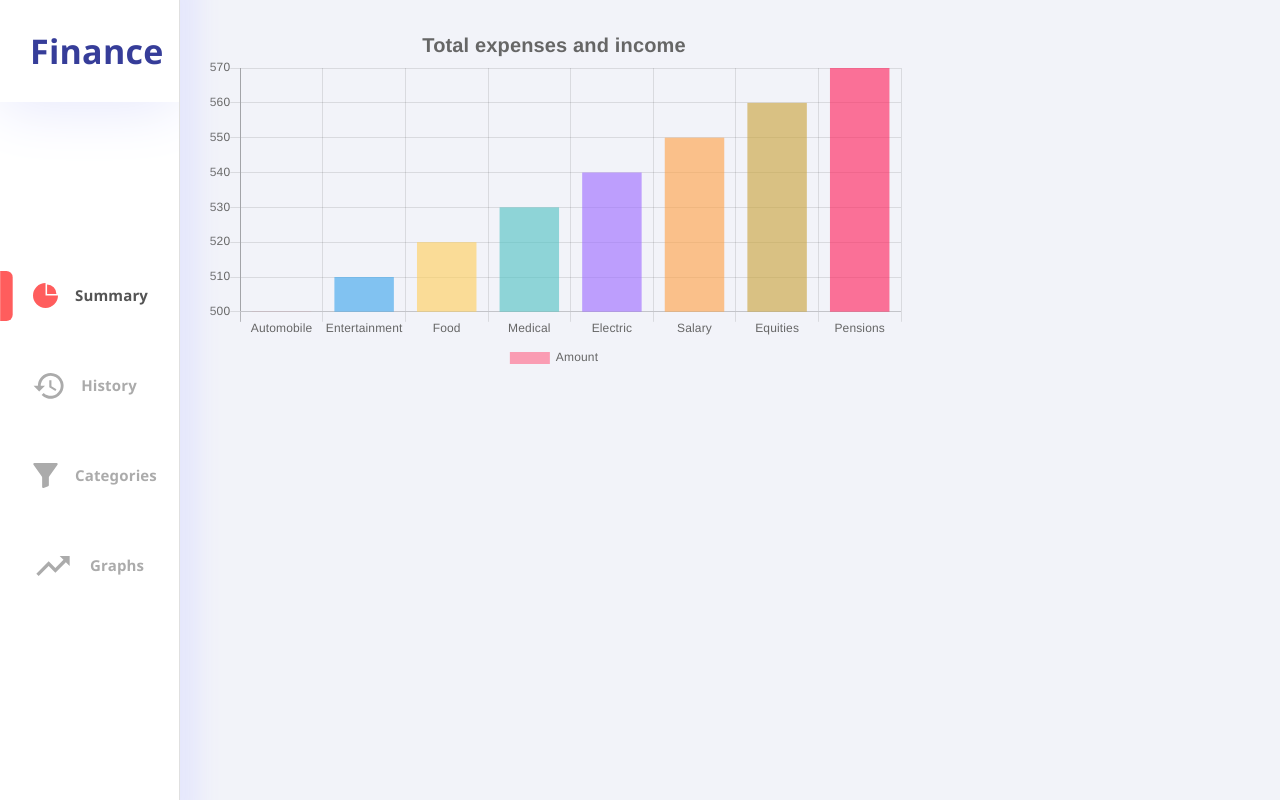
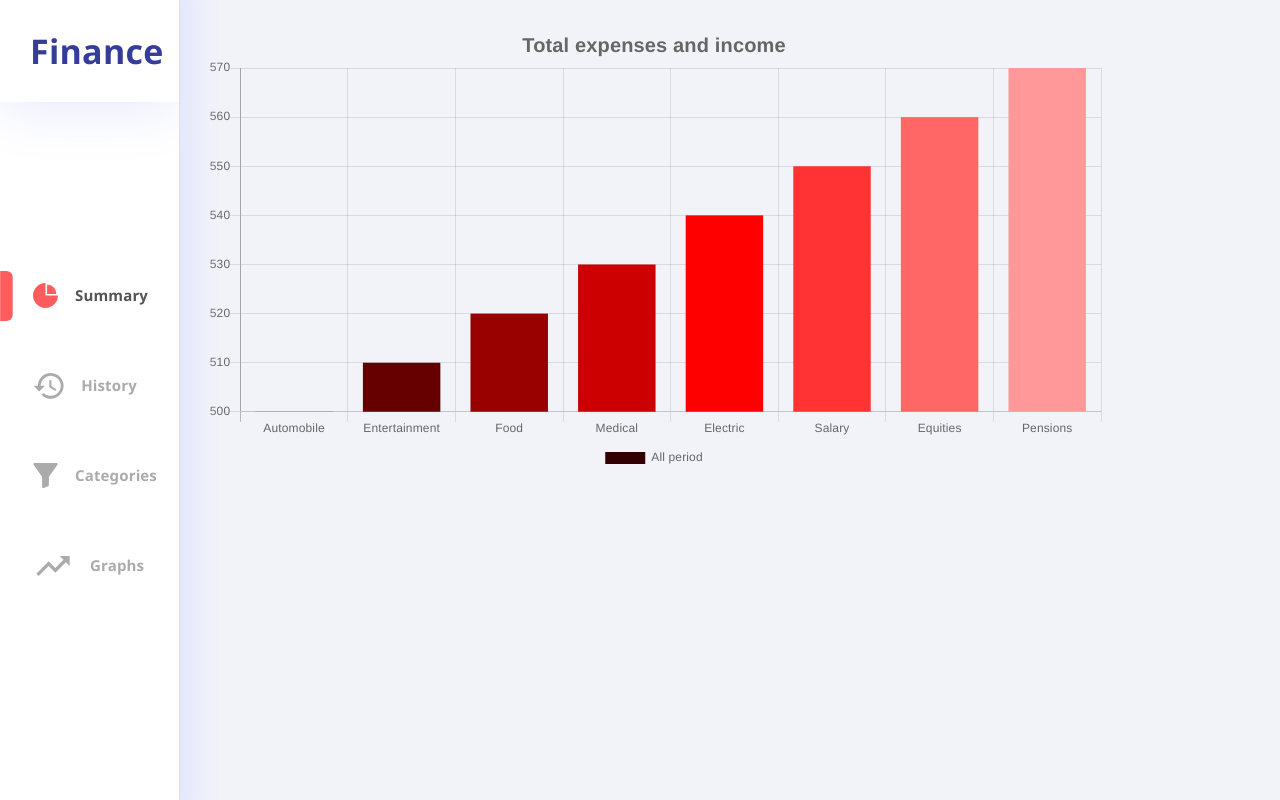
Before and after one commit to LuizaAv/aca-final-project-lge, a React (Create React App) app: page /Charts in a window 1280 px wide. Built offline with nearby package versions, Linux system fonts and the light colour scheme.

Commit message:
edited charts data

```diff
--- a/src/pages/Charts/Charts.js
+++ b/src/pages/Charts/Charts.js
@@ -1,8 +1,12 @@
 import React from 'react';
-import { Bar, Pie } from 'react-chartjs-2';
+import { Bar } from 'react-chartjs-2';
 import { useStoreContext } from '../../store/storeContext';
 import useStyles from './Charts.style';
 
+function randomColor() {
+  return (`hsl(0, ${Math.floor(Math.random() * 100)}%, ${Math.floor(Math.random() * 10)}`);
+}
+console.log(randomColor());
 
 export default function Charts() {
   const classes = useStyles();
@@ -10,29 +14,30 @@ export default function Charts() {
   const labels = state.budget.map((item) => item.category);
   const price = state.budget.map((item) => item.amount);
   const chartData = {
+    type: 'bar',
     labels,
     datasets: [
       {
-        label: 'Amount',
+        label: 'All period',
         data: price,
         backgroundColor: [
-          'rgba(255, 99, 132, 0.6)',
-          'rgba(54, 162, 235, 0.6)',
-          'rgba(255, 206, 86, 0.6)',
-          'rgba(75, 192, 192, 0.6)',
-          'rgba(153, 102, 255, 0.6)',
-          'rgba(255, 159, 64, 0.6)',
-          'rgba(200, 160, 52, 0.6)',
-          'rgba(258, 25, 85, 0.6)',
+          'hsl(0, 100%, 10%)',
+          'hsl(0, 100%, 20%)',
+          'hsl(0, 100%, 30%)',
+          'hsl(0, 100%, 40%)',
+          'hsl(0, 100%, 50%)',
+          'hsl(0, 100%, 60%)',
+          'hsl(0, 100%, 70%)',
+          'hsl(0, 100%, 80%)',
+          'hsl(0, 100%, 90%)',
         ],
       },
     ],
   };
 
 
-
   return (
-    <div className= {classes.flexContainer}>
+    <div className={classes.flexContainer}>
       <Bar
         data={chartData}
         options={
@@ -40,18 +45,15 @@ export default function Charts() {
           title: {
             display: true,
             text: 'Total expenses and income',
-                fontSize: 20
+            fontSize: 20,
           },
           legend: {
             display: true,
-                position: 'bottom'
+            position: 'bottom',
+          },
         }
-        }
-
       }
       />
     </div>
   );
 }
-
-//https://www.youtube.com/watch?v=saJDdfAPb7Q
--- a/src/pages/Charts/Charts.style.js
+++ b/src/pages/Charts/Charts.style.js
@@ -2,10 +2,10 @@ import { makeStyles } from '@material-ui/core/styles';
 
 
 export default makeStyles((theme) => ({
-    flexContainer: {
-        display: 'flex',
-        height: 300,
-        width: 700
-    }
+  flexContainer: {
+    display: 'flex',
+    height: 400,
+    width: 900,
+  },
 
-  }));
+}));
```
Lines whose indentation alone changed are shown as unchanged.
